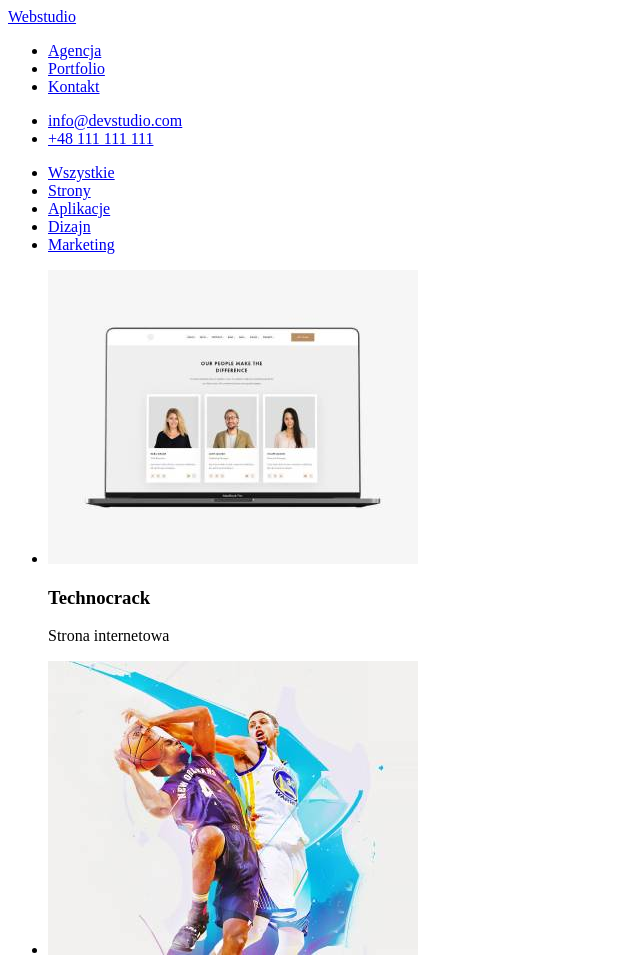
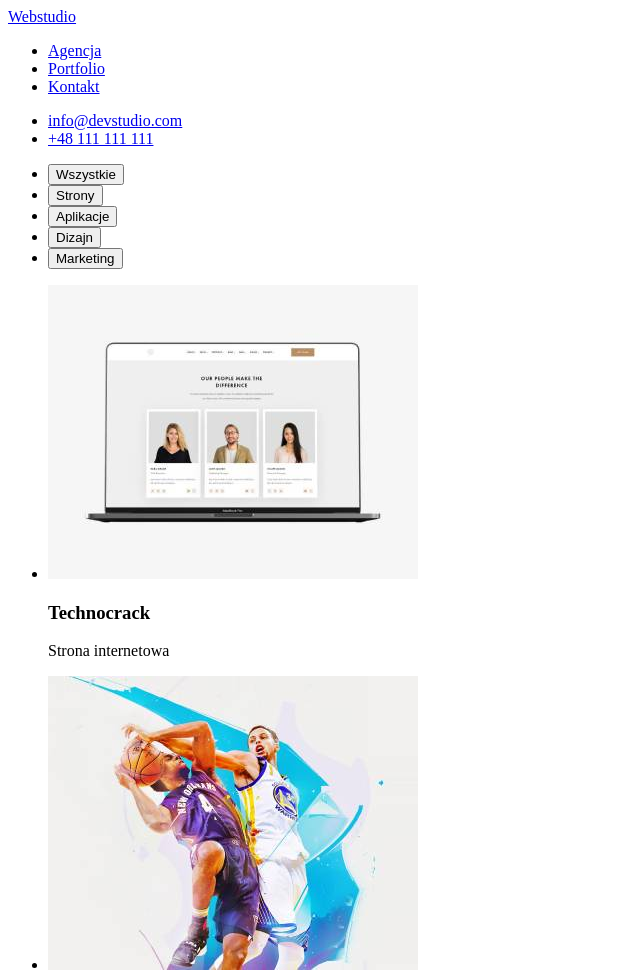
Before and after one commit to Marta7799/goit-markup-hw-02, a plain HTML site: page portfolio.html in a window 1280 px wide. Shown: the top 973 px of the page, without its empty margins (0-640 px from the left). Drawn offline with Linux system fonts and the light colour scheme.

Commit message:
added buttons

```diff
--- a/portfolio.html
+++ b/portfolio.html
@@ -27,11 +27,21 @@
     </header>
     <main>
       <ul>
-        <li><a href="#">Wszystkie</a></li>
-        <li><a href="#">Strony</a></li>
-        <li><a href="#">Aplikacje</a></li>
-        <li><a href="#">Dizajn</a></li>
-        <li><a href="#">Marketing</a></li>
+        <li>
+          <a href="#"><button type="button">Wszystkie</button></a>
+        </li>
+        <li>
+          <a href="#"><button type="button">Strony</button></a>
+        </li>
+        <li>
+          <a href="#"><button type="button">Aplikacje</button></a>
+        </li>
+        <li>
+          <a href="#"><button type="button">Dizajn</button></a>
+        </li>
+        <li>
+          <a href="#"><button type="button">Marketing</button></a>
+        </li>
       </ul>
       <ul>
         <li>
```
